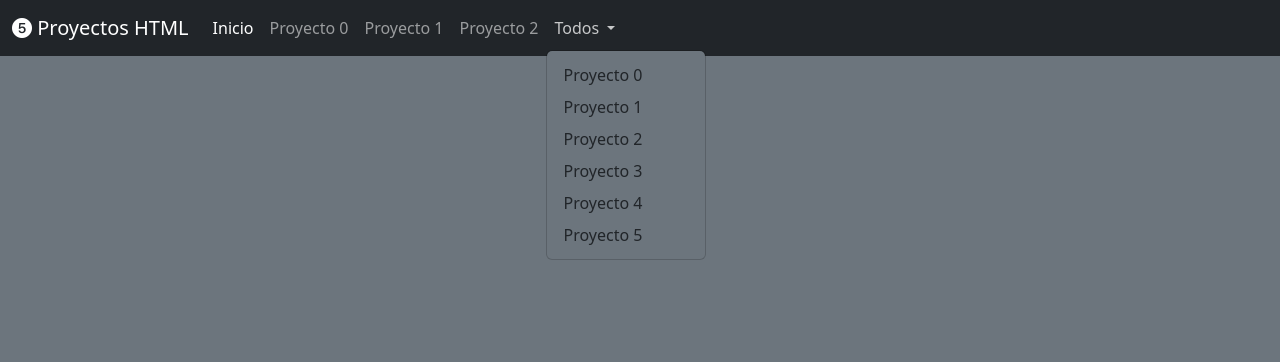
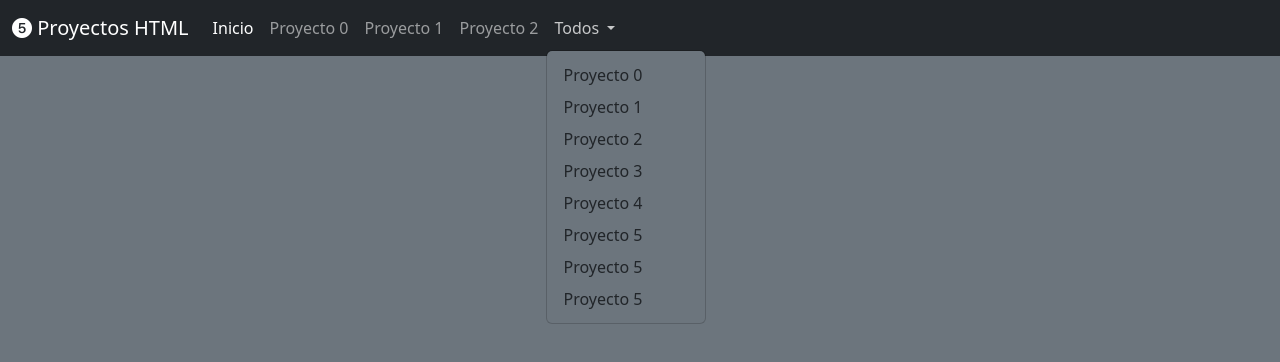
Before and after one commit to Rodbame/HtmlBasico, a plain HTML site: page index.html in a window 1280 px wide. Both pictures are taken after a click on the button "Todos". Drawn offline with nearby package versions, Linux system fonts and the light colour scheme.

Commit message:
agregado al menu

```diff
--- a/index.html
+++ b/index.html
@@ -81,6 +81,12 @@
                 <li>
                   <a class="dropdown-item" href="./proyecto5/index.html">Proyecto 5</a>
                 </li>
+                <li>
+                  <a class="dropdown-item" href="./proyecto6/index.html">Proyecto 5</a>
+                </li>
+                <li>
+                  <a class="dropdown-item" href="./proyecto7/index.html">Proyecto 5</a>
+                </li>
               </ul>
             </li>
           </ul>
```
